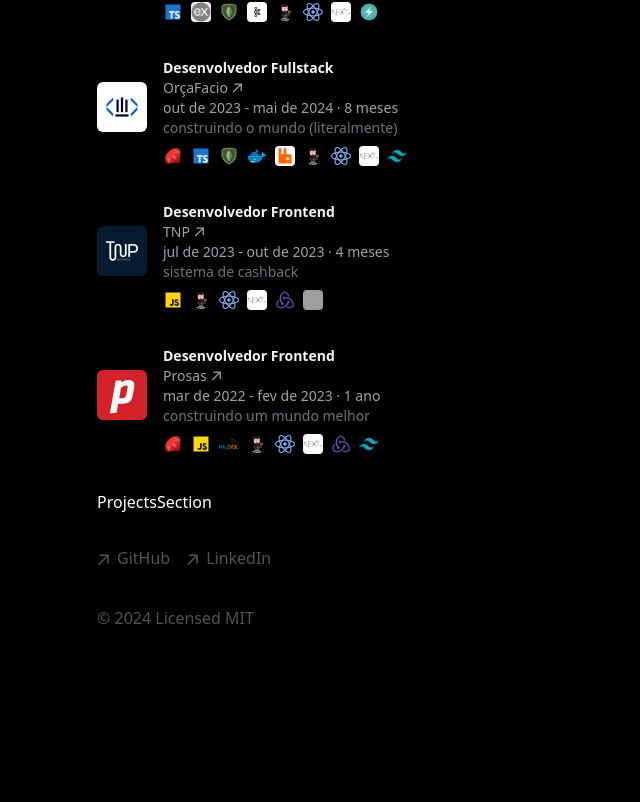
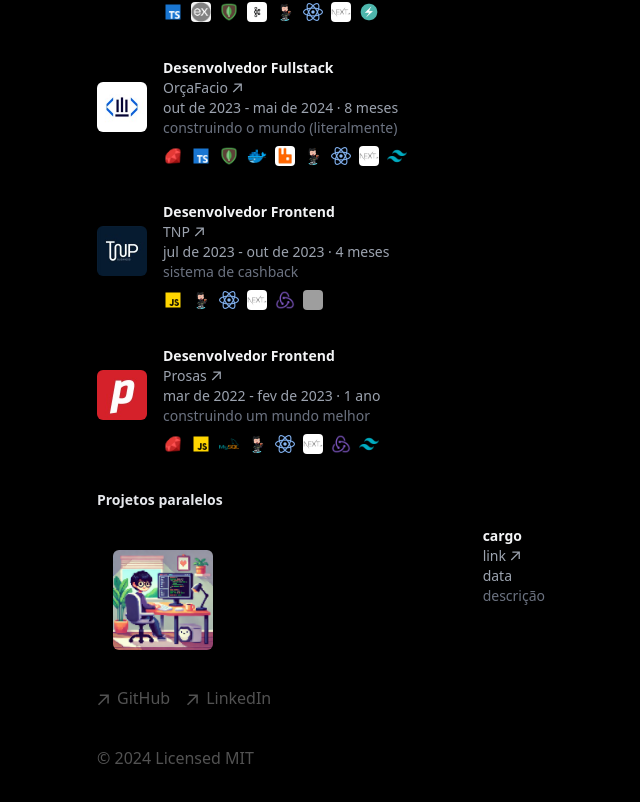
Before and after one commit to matheusmendescosta/my-portfolio, a Next.js app: page / in a window 1280 px wide. Shown: the part 722-1524 px from the top of the page, without its empty margins (319-959 px from the left). Before the commit the page ends 1416 px from the top, so only its background shows below. Built offline with nearby package versions, Linux system fonts and the light colour scheme; grey boxes are pictures that could not be loaded.

Commit message:
feat: project sections

```diff
--- a/src/components/pages/home/ProjectsSection.tsx
+++ b/src/components/pages/home/ProjectsSection.tsx
@@ -1,7 +1,41 @@
+import { useTranslations } from 'next-intl';
+import Image from 'next/image';
 import React from 'react';
 
+function ArrowIcon() {
+  return (
+    <svg width="10" height="10" viewBox="0 0 12 12" fill="none" xmlns="http://www.w3.org/2000/svg">
+      <path
+        d="M2.07102 11.3494L0.963068 10.2415L9.2017 1.98864H2.83807L2.85227 0.454545H11.8438V9.46023H10.2955L10.3097 3.09659L2.07102 11.3494Z"
+        fill="currentColor"
+      />
+    </svg>
+  );
+}
+
 function ProjectsSection() {
-  return <div>ProjectsSection</div>;
+  const t = useTranslations('components.pages.home.projects_section');
+  return (
+    <div>
+      <h2 className="mb-4 text-sm font-bold text-gray-200">{t('title')}</h2>
+      <div>
+        <div className="mb-9 flex justify-between">
+          <div className="ml-4 mt-6">
+            <Image src="/images/profile.png" width={100} height={100} alt="company logo" className="rounded-md" />
+          </div>
+          <div>
+            <h3 className="text-sm font-semibold text-gray-100">cargo</h3>
+            <a href="#" target="_blank" rel="noopener noreferrer" className="flex items-center gap-1 text-sm text-gray-400 hover:underline">
+              link
+              <ArrowIcon />
+            </a>
+            <p className="text-sm text-gray-400">data</p>
+            <p className="text-sm text-gray-500">descrição</p>
+          </div>
+        </div>
+      </div>
+    </div>
+  );
 }
 
 export default ProjectsSection;
--- a/src/components/pages/home/WorkExperienceSection.tsx
+++ b/src/components/pages/home/WorkExperienceSection.tsx
@@ -104,7 +104,6 @@ function WorkExperienceSection() {
   return (
     <>
       <h2 className="mb-4 text-sm font-bold text-gray-200">{t('title')}</h2>
-
       <div>
         {experiences.map((experience, index) => (
           <div key={index} className="mb-9 flex">
```
